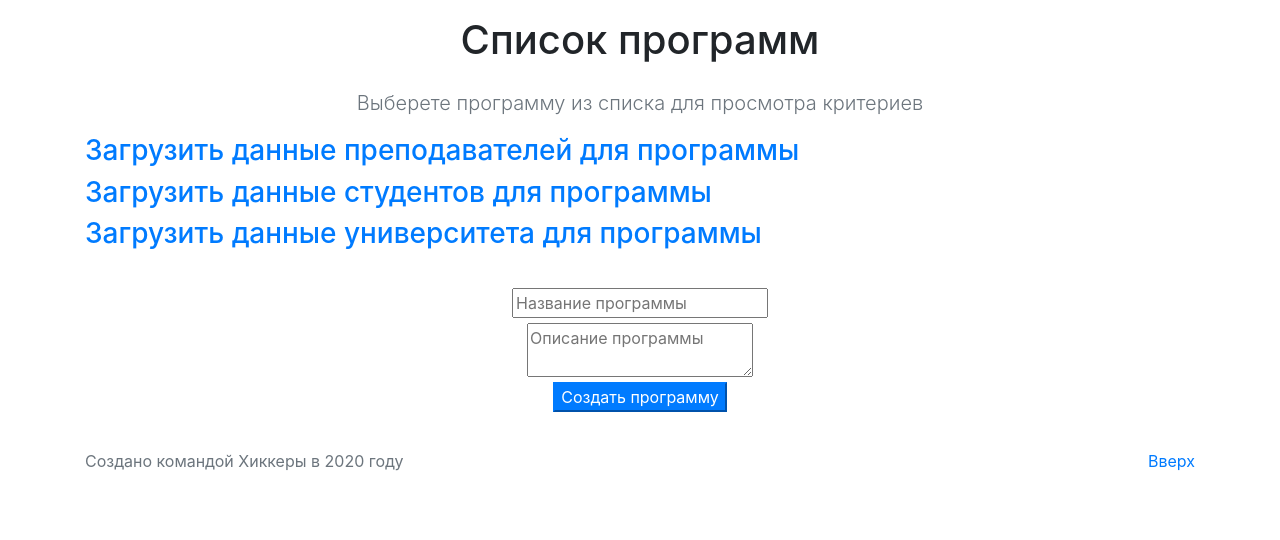
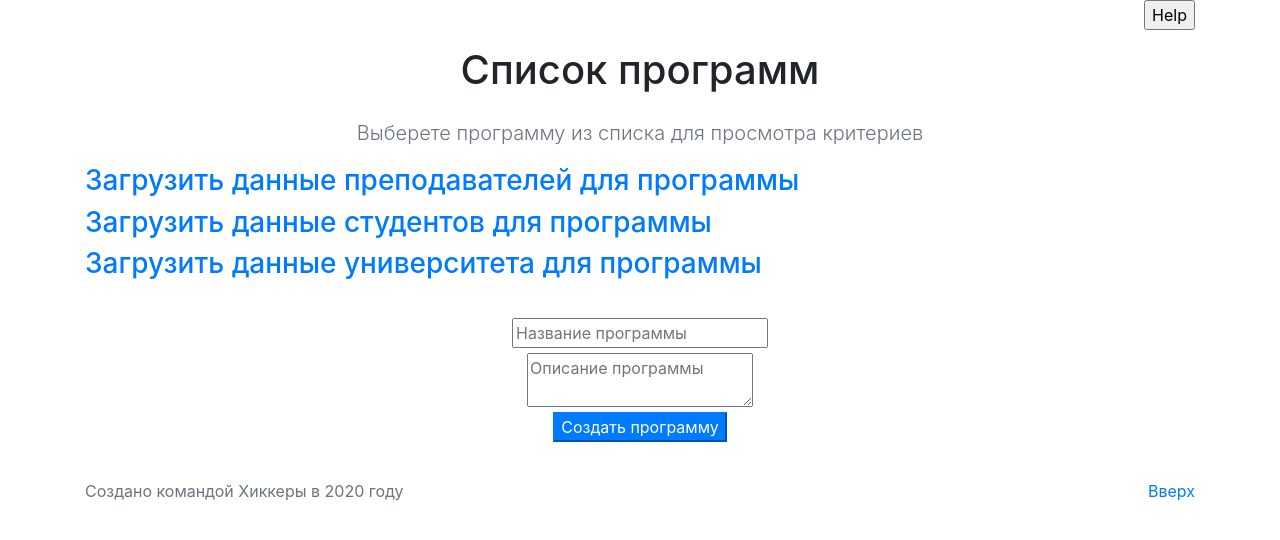
Before and after one commit to pansershrek/EduHack, a Django app: page / in a window 1280 px wide. Shown: the part 56-596 px from the top of the page. Run offline with Django 3.2, Linux system fonts and the light colour scheme; data that the repository does not hold is empty; parts of the project's set-up code (start-up, migrations or seed data) failed here and were passed over; some libraries are stand-ins or nearby versions.

Commit message:
Add help button

```diff
--- a/django_main/display_charts/urls.py
+++ b/django_main/display_charts/urls.py
@@ -226,6 +226,9 @@ def upload_data_university(request):
     return redirect("/")
 
 
+def help(request):
+    return render(request, "help.html")
+
 urlpatterns = [
     path("program/<int:id>", get_charts, name="program"),
     path("chartSlices/<int:id>", get_charts_for_slices, name="chartSlices"),
@@ -239,4 +242,5 @@ urlpatterns = [
          name="upload_data_teachers"),
     path("upload_data_students", upload_data_students,
          name="upload_data_students"),
+    path("help", help, name="help"),
 ]
--- a/django_main/templates/base.html
+++ b/django_main/templates/base.html
@@ -34,6 +34,11 @@
     </header>
 
     <main role="main">
+      <section class="text-right">
+        <div class="container">
+        <input type="submit" value="Help" />
+      </div>
+    </section>
         {% block main %}{% endblock %}
     </main>
 
```
Also changed, not shown: django_main/templates/upload_data.html (deleted, +0 -13 lines).
